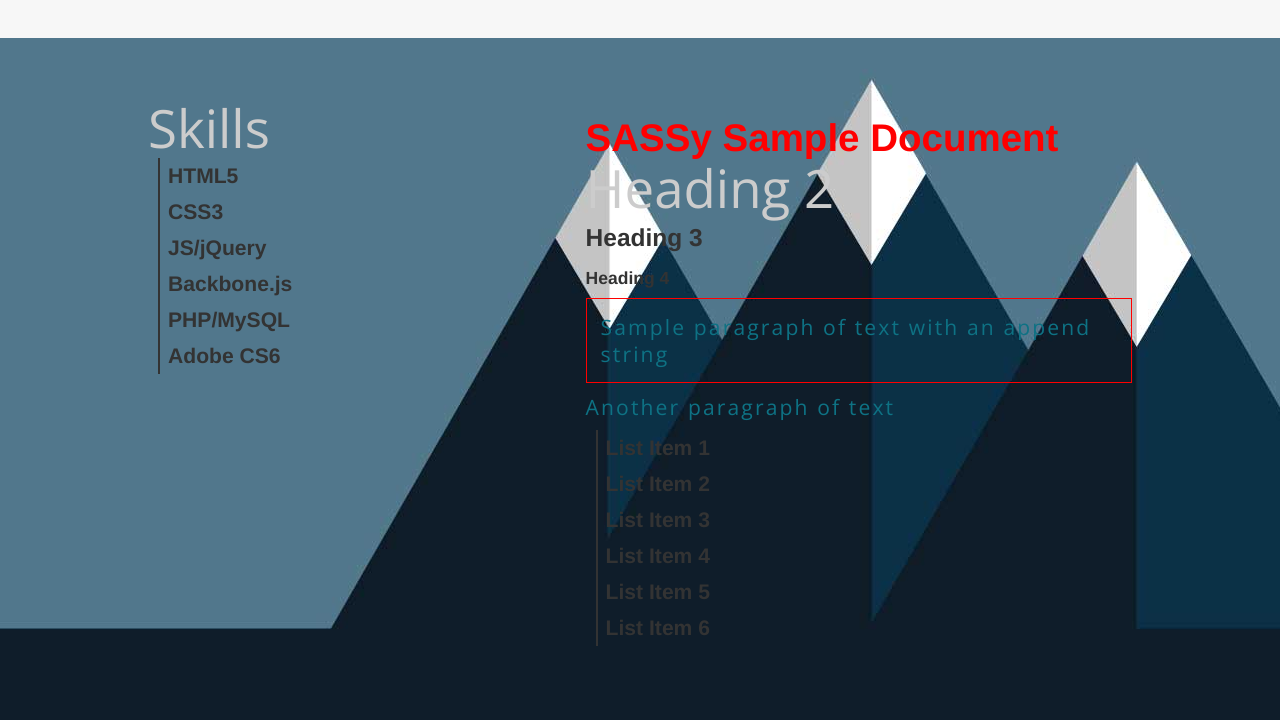
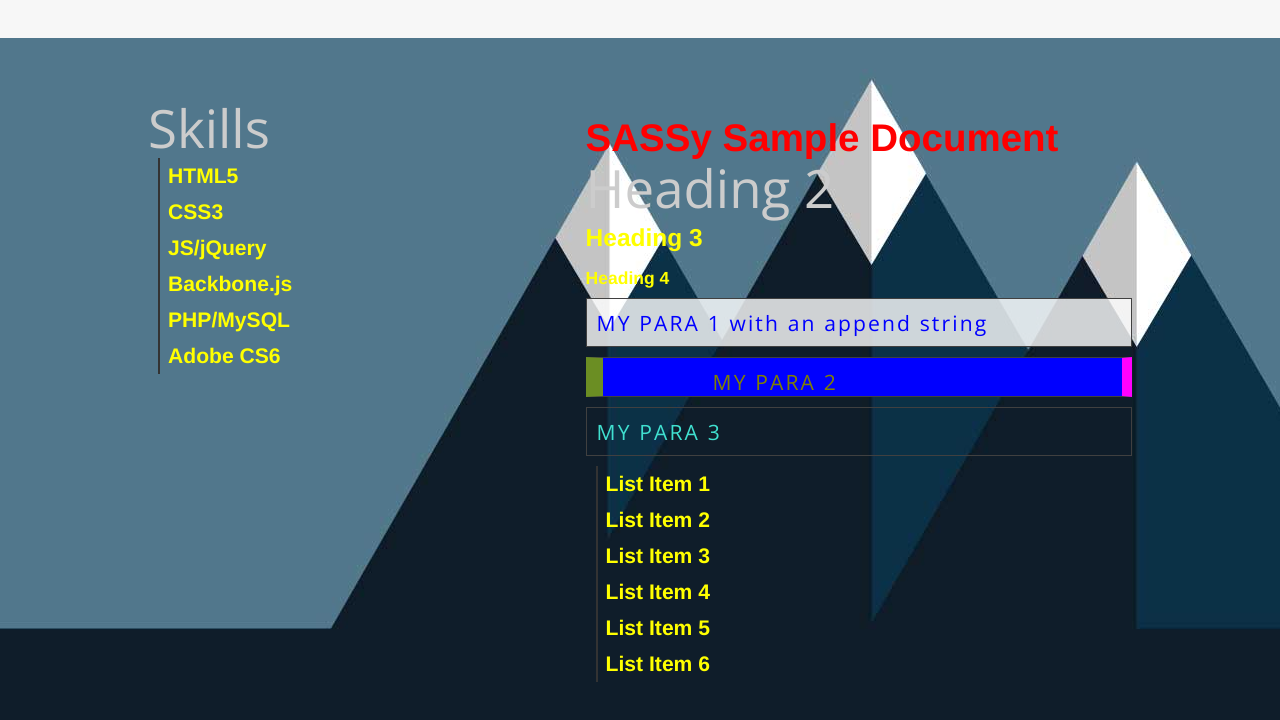
Before and after one commit to jmikey/Scrolling-Portfolio, a plain HTML site: page index.html in a window 1280 px wide. Shown: the part 1232-1952 px from the top of the page. Drawn offline with nearby package versions, Linux system fonts and the light colour scheme; a script that the page names is missing; a web font is replaced by a local one.

Commit message:
SASS - Sample Styles (Variables, Nested Rules, Mixins, and Operators)

```diff
--- /dev/null
+++ b/css/sass/sample_styles.scss
@@ -0,0 +1,115 @@
+/*
+ * SASS Variables
+ * 		color
+ *		string
+ *		boolean
+ *		multi-value
+ */
+
+	$myColor1: red;
+	$myColor2: #f00000;
+	$myStringVar: " with an append string";
+	$myFontSize: 18px;
+	$thinBorder: 1px solid $myColor1;
+	$paddingVar: 14px 14px 14px 14px;
+
+
+	h1, h2 {
+		color: $myColor1;
+	}
+
+	#mypara {
+		font-size: $myFontSize;
+		border: $thinBorder;
+		padding: $paddingVar
+	}
+
+	#mypara:after {
+		content: $myStringVar;
+	}
+
+
+
+/*
+ * Nested Variables
+ *
+ *
+ *
+ *
+ */
+
+	 body {
+
+	 	color:yellow;
+
+	 	p#mypara {
+	 		color:blue !important;
+	 	}
+
+	 	p#mypara2 {
+	 		color:olive !important;
+	 	}
+
+	 	p#mypara3 {
+	 		color:turquoise !important;
+	 	}
+
+	 }
+
+	 #mypara,
+	 #mypara2,
+	 #mypara3 {
+	 	color: #404040 !important;
+	 	border: 1px solid #404040;
+	 	padding:10px;
+
+	 	&:hover {
+	 		color: orange !important;
+	 	}
+	 }
+
+
+/*
+ * SASS Mixins
+ *
+ *
+ *
+ *
+ */
+
+	 @mixin bgColorWhiteTrans_8 {
+
+	 	font-size: 24px;
+	 	background: #fff;
+	 	background:rgba(255,255,255,.8);
+	 }
+
+	 #mypara {
+
+	 	@include bgColorWhiteTrans_8;
+
+	 }
+
+
+/*
+ * SASS Operators
+ *
+ *
+ *
+ *
+ */
+
+	$gender: boy;
+	$itsaBoy: if($gender=="boy", #00f, #f00);
+	$myColor: olivedrab;
+	$borderColor: #f00;
+	$basepadding: 10px;
+	$basethickness: 4px;
+
+	#mypara2 {
+		background: $itsaBoy !important;
+		border-right: 	solid  10px ($borderColor + #00f) !important;
+		border-left: 	($basethickness +30)/2 solid $myColor !important;
+		padding: 	$basepadding 0 0 $basepadding+100 !important;
+
+	}
--- a/css/sass/var_styles.css
+++ /dev/null
@@ -1,16 +0,0 @@
-/*
- * SASS Variables are defined with a $ character
- * and can have different kinds of data types: color, string, boolean, multi-value
-
-	*** SCROLLING PORTFOLIO ***
- */
-h1, h2 {
-  color: red; }
-
-#mypara {
-  font-size: 18px;
-  border: 1px solid red;
-  padding: 14px 14px 14px 14px; }
-
-#mypara:after {
-  content: " with an append string"; }
--- a/css/sass/var_styles.scss
+++ /dev/null
@@ -1,28 +0,0 @@
-/*
- * SASS Variables are defined with a $ character
- * and can have different kinds of data types: color, string, boolean, multi-value
-
-	*** SCROLLING PORTFOLIO ***
- */
-
-$myColor1: red;
-$myColor2: #f00000;
-$myStringVar: " with an append string";
-$myFontSize: 18px;
-$thinBorder: 1px solid $myColor1;
-$paddingVar: 14px 14px 14px 14px;
-
-
-h1, h2 {
-	color: $myColor1;
-}
-
-#mypara {
-	font-size: $myFontSize;
-	border: $thinBorder;
-	padding: $paddingVar
-}
-
-#mypara:after {
-	content: $myStringVar;
-}
--- a/index.html
+++ b/index.html
@@ -18,7 +18,7 @@
 	    <link href="css/bootstrap-responsive.css" rel="stylesheet" type="text/css" />
 
 	    <!-- SASS -->
-	    <link rel="stylesheet" href="css/sass/var_styles.css">
+	    <link rel="stylesheet" href="css/sass/sample_styles.css">
 	    <!-- HTML5 shim for IE backwards compatibility -->
 	    <!-- [if lt IE 9]>
 	    	<script src="http://html5shim.googlecode.com/svn/trunk/html5.js"></script>
@@ -129,8 +129,9 @@
 		                <h4>Heading 4</h4>
 		            </div>
 		            <div>
-		                <p id="mypara">Sample paragraph of text</p>
-		                <p>Another paragraph of text</p>
+		                <p id="mypara">MY PARA 1</p>
+		                <p id="mypara2">MY PARA 2</p>
+		                <p id="mypara3">MY PARA 3</p>
 		            </div>
 		            <div>
 		                <ul id="list1">
```
Also changed, not shown: css/sass/sample_styles.css (added).
